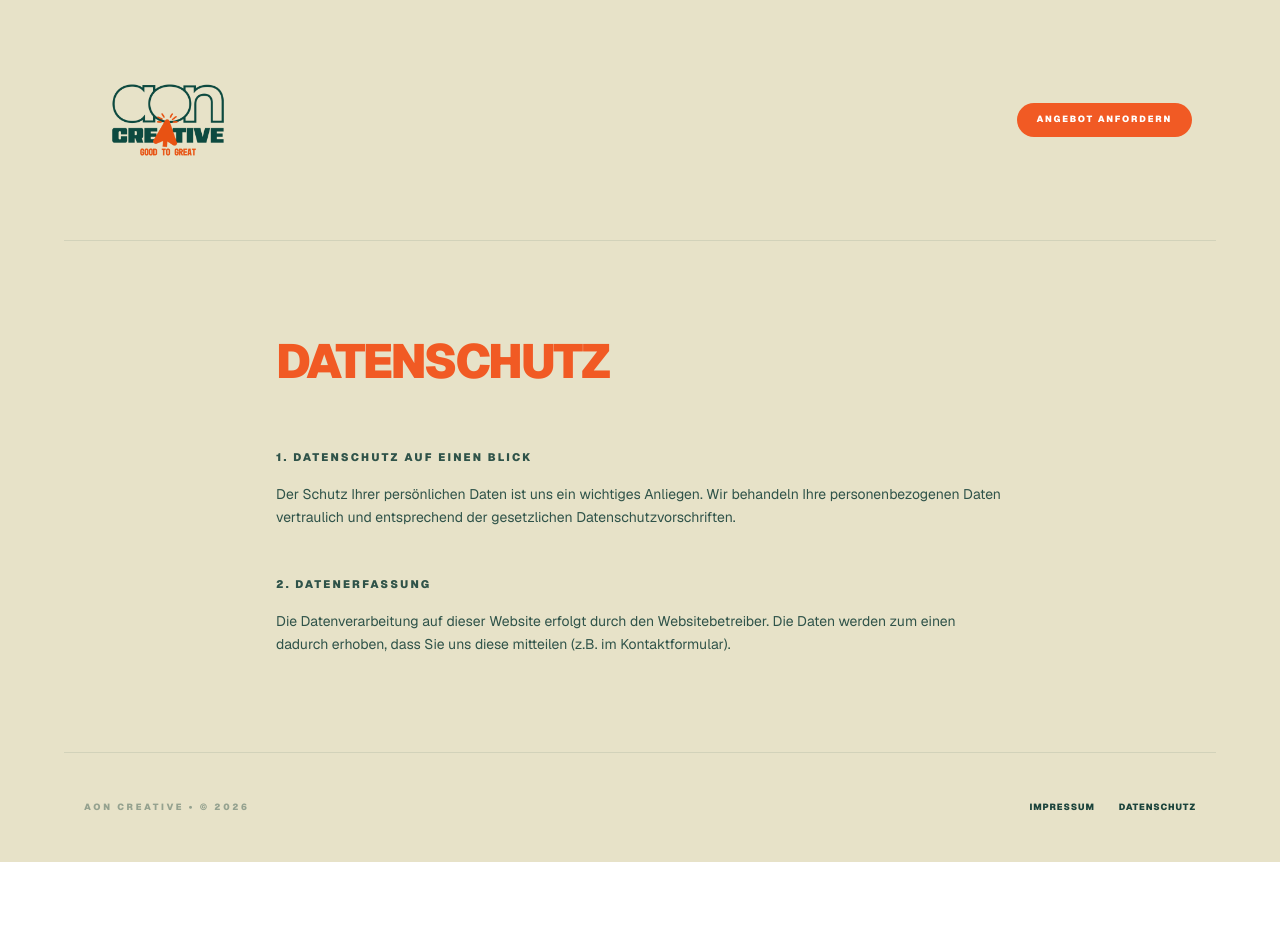
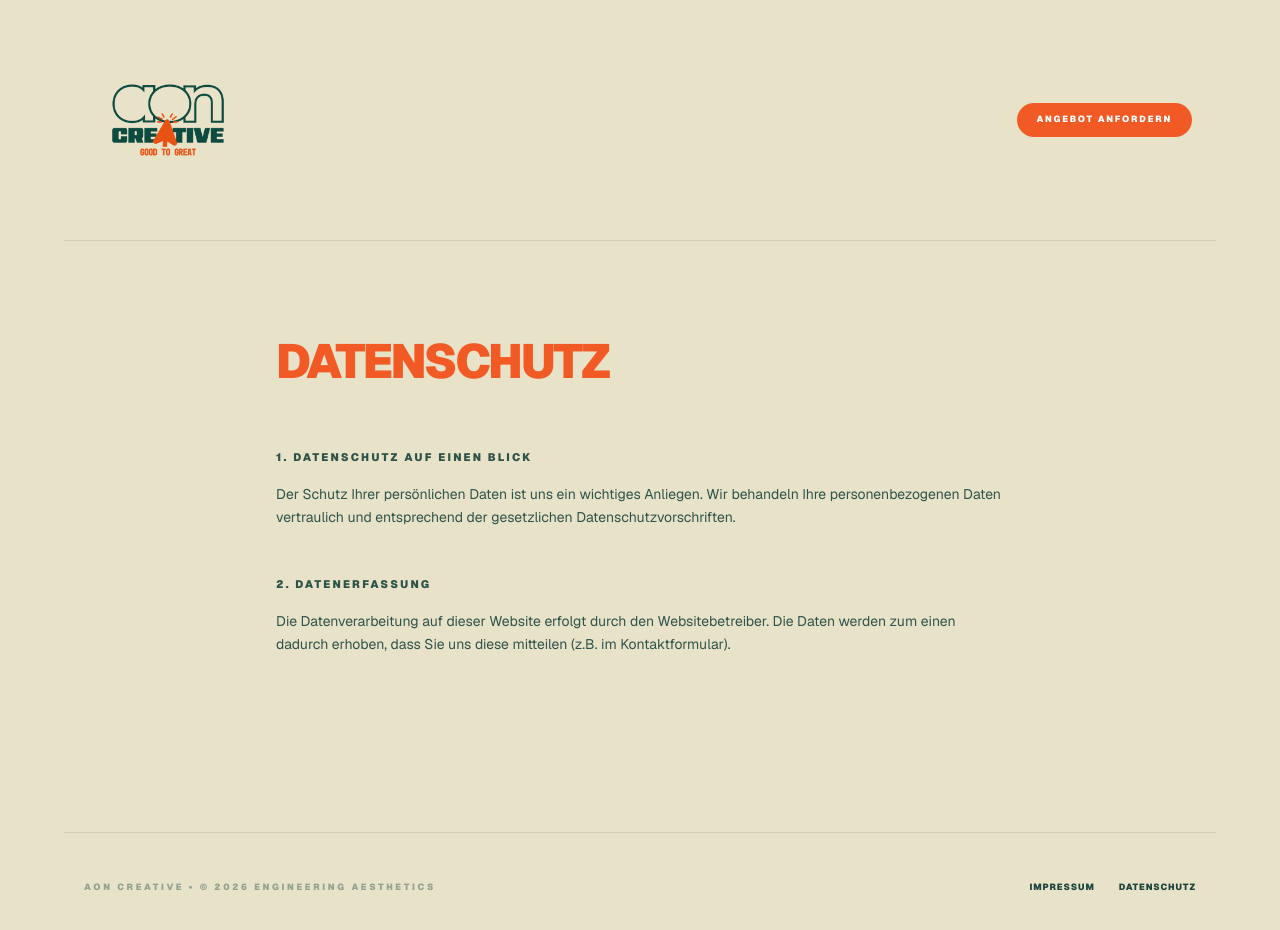
Before and after one commit to ademi57/aon-creative-web, a Next.js app: page /datenschutz in a window 1280 px wide. Shown: the top 930 px of the page. Before the commit the page ends 862 px from the top, so only its background shows below. Built offline with nearby package versions, Linux system fonts and the light colour scheme.

Commit message:
fix: impressum and  datenschutz page

```diff
--- a/app/datenschutz/page.tsx
+++ b/app/datenschutz/page.tsx
@@ -1,11 +1,18 @@
 "use client";
 import { useState } from "react";
-import { motion } from "framer-motion";
+import { motion, AnimatePresence } from "framer-motion";
 import Link from "next/link";
 
-export default function datenschutz() {
+export default function Impressum() {
   const [isMenuOpen, setIsMenuOpen] = useState(false);
 
+  const navLinks = [
+    { name: "Über Uns", href: "/uber-uns" },
+    { name: "Leistung", href: "/#leistung" },
+    { name: "Faehigkeiten", href: "/#faehigkeiten" },
+    { name: "Referenzen", href: "/#referenzen" },
+    { name: "Kontakt", href: "/kontakt" },
+  ];
   return (
     <main className="min-h-screen bg-[#E7E2C8] text-[#1C443C] font-sans selection:bg-[#F15A24] selection:text-white">
       {/* Header - Aynı yapı */}
@@ -29,13 +36,15 @@ export default function datenschutz() {
         </div>
       </div>
 
-      {/* Footer - Aynı yapı */}
-      <footer className="max-w-6xl mx-auto px-5 py-12 border-t border-[#1C443C]/10">
+      {/* --- FOOTER --- */}
+      <footer className="max-w-6xl mx-auto px-5 py-12 border-t border-[#1C443C]/10 mt-20">
         <div className="flex flex-col md:flex-row justify-between items-center gap-6">
-          <p className="text-[9px] tracking-[0.3em] uppercase font-black opacity-40">AON CREATIVE • © 2026</p>
+          <p className="text-[9px] tracking-[0.3em] uppercase font-black opacity-40 text-center md:text-left">
+            AON CREATIVE • © 2026 Engineering Aesthetics
+          </p>
           <div className="flex gap-6 text-[9px] uppercase tracking-widest font-black">
-            <Link href="/impressum">Impressum</Link>
-            <Link href="/datenschutz">Datenschutz</Link>
+            <Link href="/impressum" className="hover:text-[#F15A24]">Impressum</Link>
+            <Link href="/datenschutz" className="hover:text-[#F15A24]">Datenschutz</Link>
           </div>
         </div>
       </footer>
```
